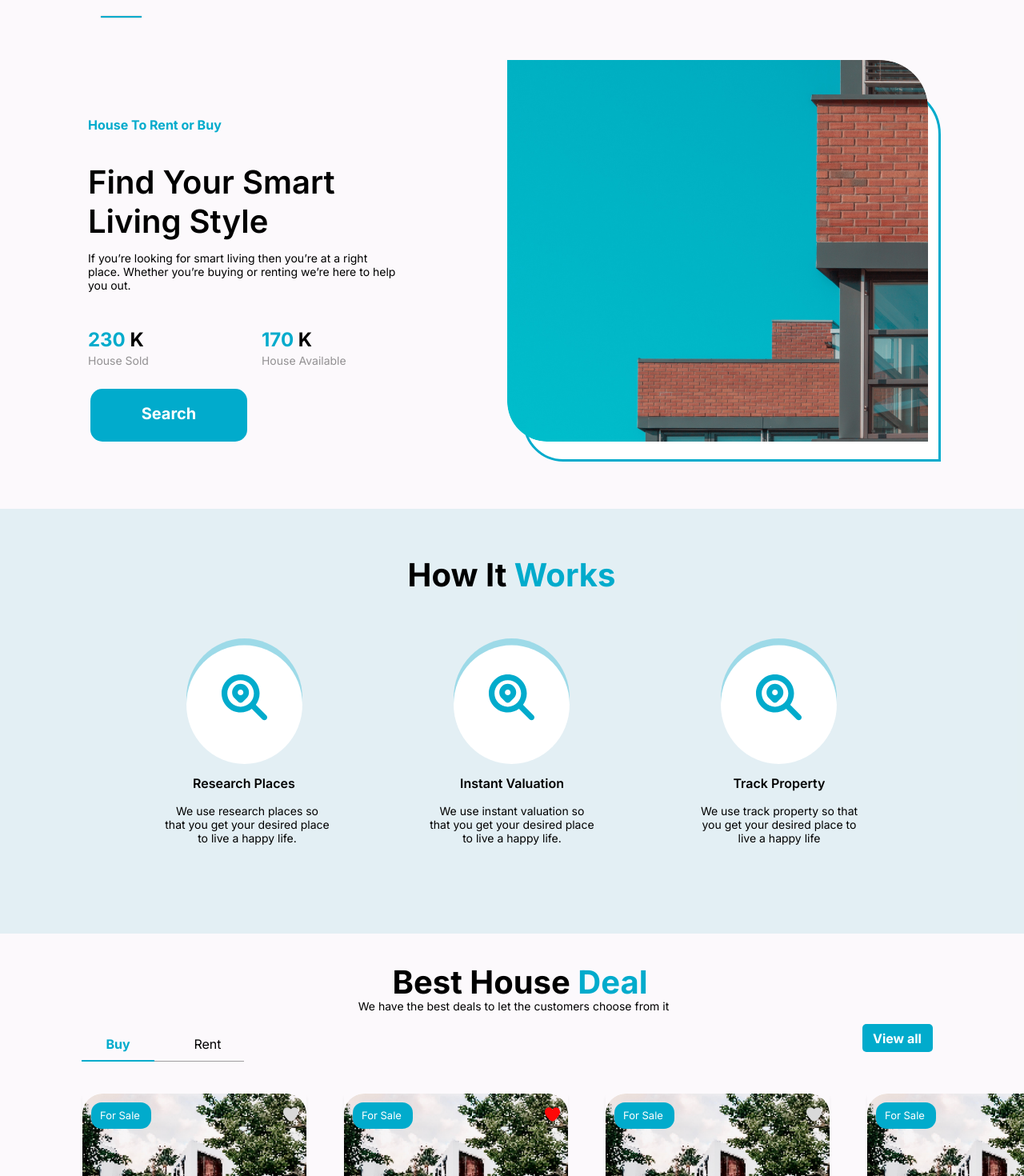
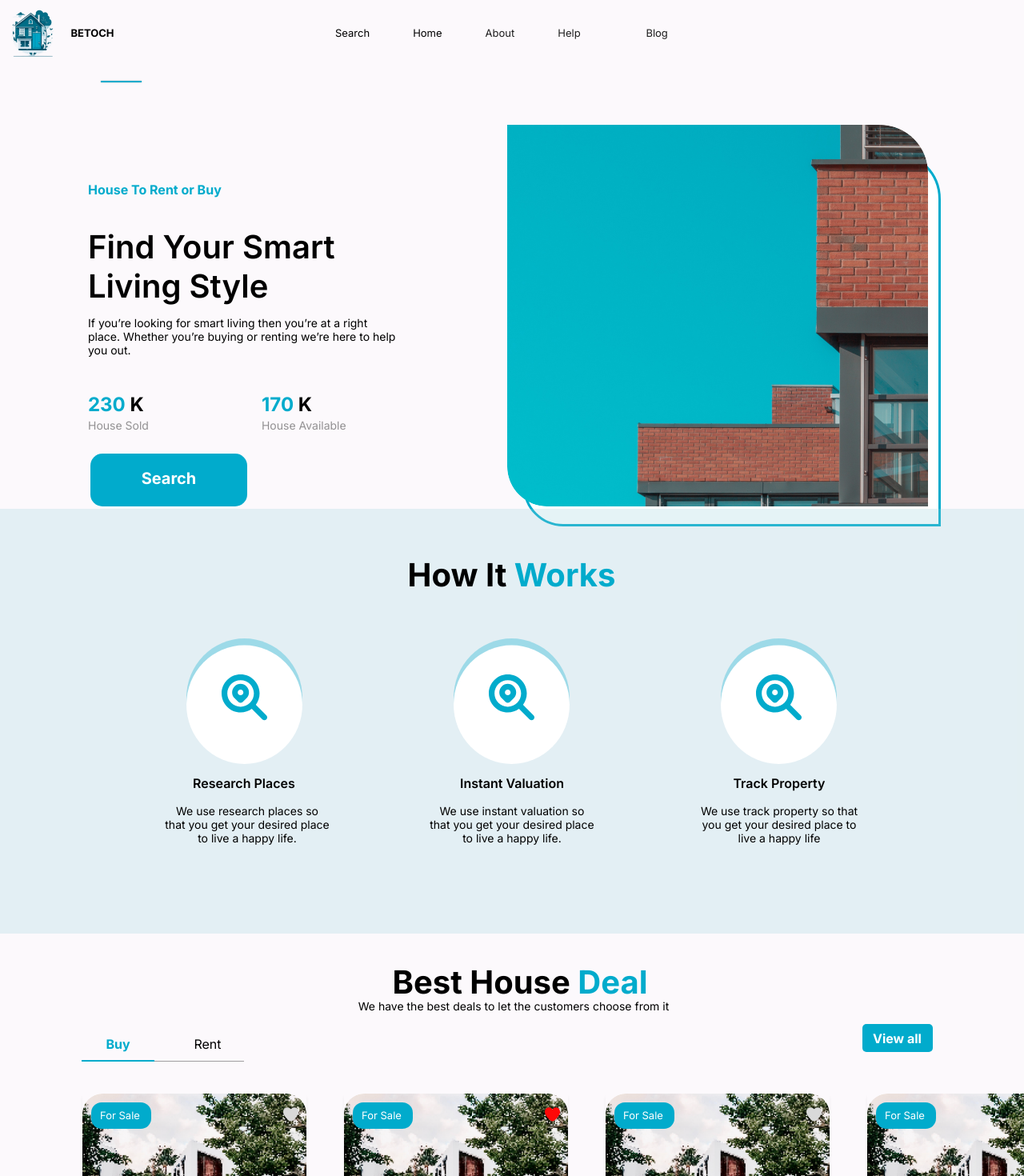
Before and after one commit to fiker31/Betoch-website, a React (Create React App) app: page / in a window 1280 px wide. Shown: the top 1470 px of the page at 80% size. Built offline with nearby package versions, Linux system fonts and the light colour scheme.

Commit message:
Styling edited

```diff
--- a/src/Shared/Layout/Footer.tsx
+++ b/src/Shared/Layout/Footer.tsx
@@ -3,7 +3,7 @@ import styles from "../../pages/RealEstateLandingPage.module.css";
 export const Footer: FunctionComponent = () => {
     return (
 
-        <div className={styles.frameParent}>
+        <div>
         <div className={styles.logoGroup}>
 
        <div className={styles.logo1}>
--- a/src/Shared/Layout/Header.tsx
+++ b/src/Shared/Layout/Header.tsx
@@ -5,9 +5,9 @@ export const Header: FunctionComponent = () => {
     return (
 
         <div >
-        <div className={styles.logoGroup}>
+        <div>
 
-       <div className={styles.logo1}>
+       <div >
       <div className={styles.betoch}>
         <img
           className={styles.defaultABeautifulModernLogIcon}
--- a/src/pages/RealEstateLandingPage.module.css
+++ b/src/pages/RealEstateLandingPage.module.css
@@ -1265,16 +1265,16 @@
   left: 102px;
   border-top: 2px solid var(--color-skyblue-100);
   box-sizing: border-box;
-  width: 1065px;
+  width: 90%;
   height: 2px;
 }
 .copyright2023All {
   position: absolute;
   top: 3579px;
-  left: 382px;
-  display: inline-block;
-  width: 516px;
-  height: 24px;
+  left: 40%;
+
+  align-items:center;
+ justify-content: center;
 }
 .copyright1Icon {
   position: absolute;
```
